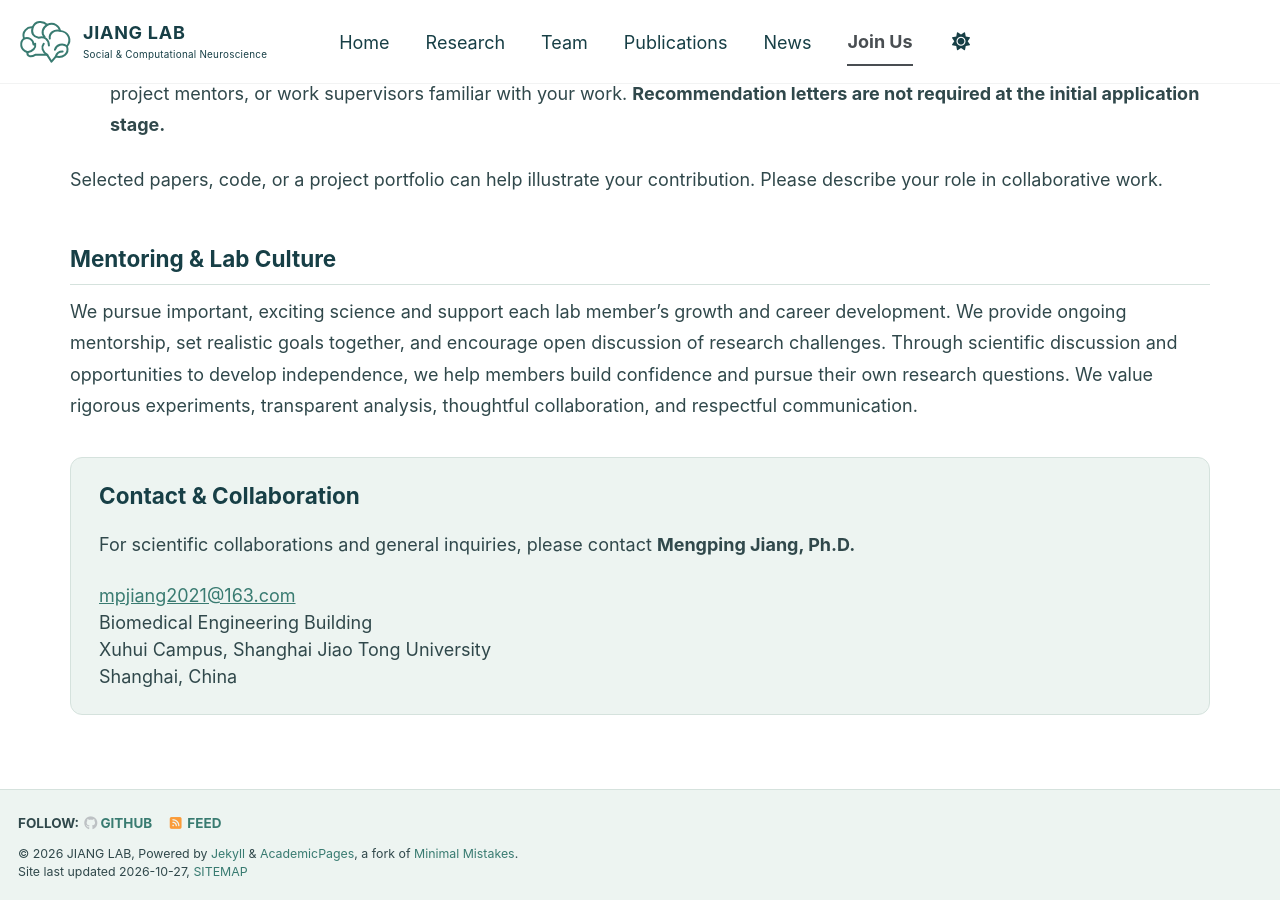
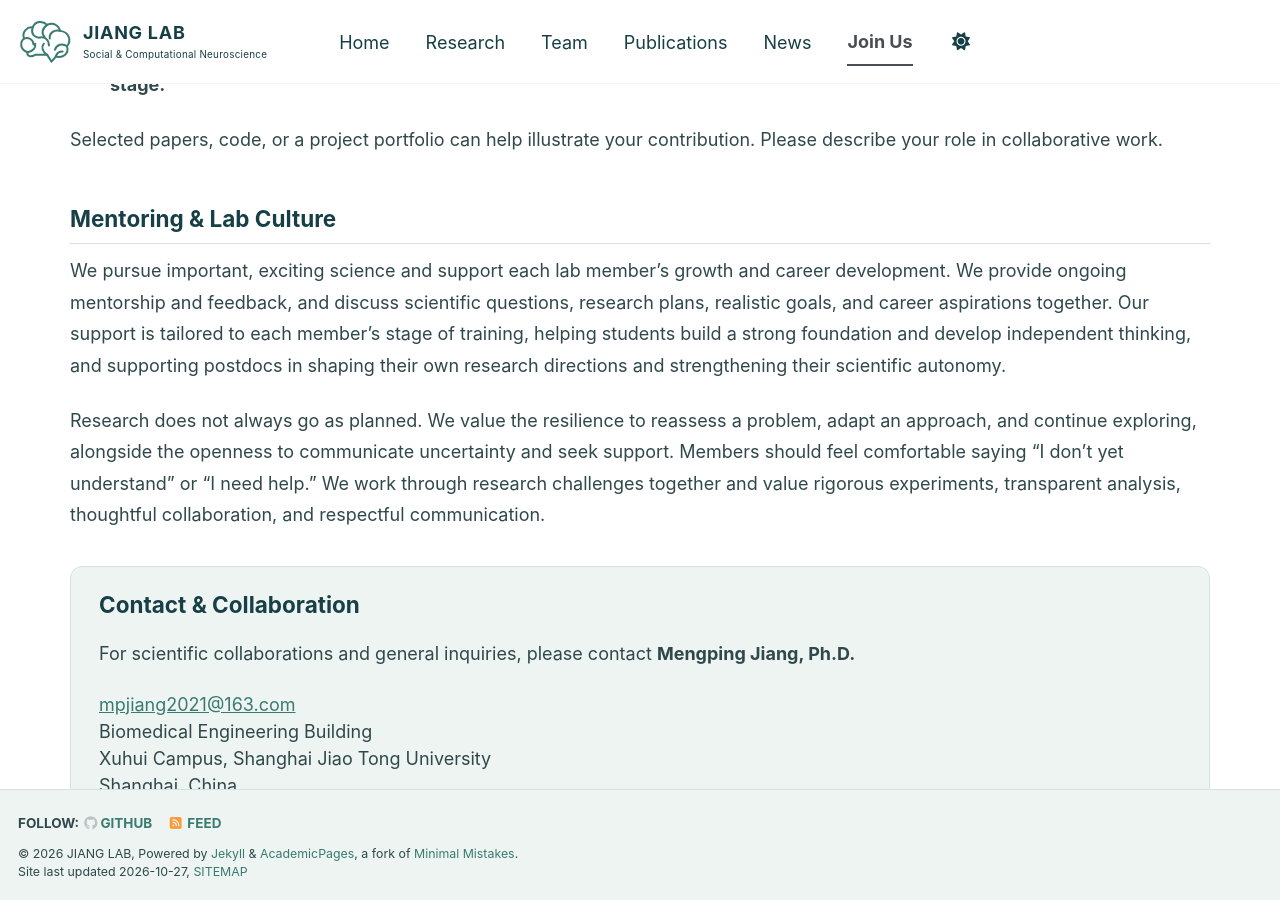
Before and after one commit to MengpingJiang/mengpingjiang.github.io, a Jekyll site: the page built from _pages/join.md, in a window 1280 px wide and 900 px high, scrolled down 2592 px. Built offline with Jekyll 4.4.1, drawn with Linux system fonts in a browser that asks for light colours; a script bundle is joined from its source files by our own code; library files that are not in the unit come from our copies; some of the changed text lies outside the part shown.

Commit message:
Clarify shared applicant values and stage-appropriate mentorship

```diff
--- a/_pages/join.md
+++ b/_pages/join.md
@@ -13,7 +13,7 @@ The **Laboratory for Social and Computational Neuroscience (LSCN)** at Shanghai
 
 We welcome backgrounds in neuroscience, biology, medicine, biomedical engineering, computer science, automation, psychology, and other disciplines. Applicants can contribute through experimental or computational expertise; experience in every technique is not expected.
 
-We value curiosity about neuroscience, initiative, and a thoughtful, constructive approach to research challenges.
+We value a genuine interest in neuroscience and the self-motivation to ask questions and pursue them. We look for people who actively learn new knowledge and skills to address scientific questions, work patiently and carefully, and take initiative in identifying and solving problems.
 
 [Email Mengping Jiang](mailto:mpjiang2021@163.com)
 
@@ -37,7 +37,7 @@ Please describe your main scientific contribution to previous work, a question y
 
 ## Master's & Ph.D. Students
 
-We welcome prospective master's and Ph.D. students interested in asking precise questions about social behavior and developing experimental or computational skills. We especially welcome students with a genuine interest in neuroscience, the initiative to ask questions and pursue ideas, and the willingness to learn through uncertainty and setbacks. Research rarely follows a straight path: we value careful troubleshooting, constructive responses to unexpected results, open communication, and seeking support when needed.
+We welcome prospective master's and Ph.D. students who want to investigate social behavior and build experimental or computational skills. We value curiosity, a willingness to learn, and the potential to grow as a researcher.
 
 In your inquiry, include your current program, expected graduation date, research or project experience, and the direction that interests you most.
 
@@ -80,7 +80,9 @@ Selected papers, code, or a project portfolio can help illustrate your contribut
 
 ## Mentoring & Lab Culture
 
-We pursue important, exciting science and support each lab member's growth and career development. We provide ongoing mentorship, set realistic goals together, and encourage open discussion of research challenges. Through scientific discussion and opportunities to develop independence, we help members build confidence and pursue their own research questions. We value rigorous experiments, transparent analysis, thoughtful collaboration, and respectful communication.
+We pursue important, exciting science and support each lab member's growth and career development. We provide ongoing mentorship and feedback, and discuss scientific questions, research plans, realistic goals, and career aspirations together. Our support is tailored to each member's stage of training, helping students build a strong foundation and develop independent thinking, and supporting postdocs in shaping their own research directions and strengthening their scientific autonomy.
+
+Research does not always go as planned. We value the resilience to reassess a problem, adapt an approach, and continue exploring, alongside the openness to communicate uncertainty and seek support. Members should feel comfortable saying "I don't yet understand" or "I need help." We work through research challenges together and value rigorous experiments, transparent analysis, thoughtful collaboration, and respectful communication.
 
 <span id="contact-collaboration" class="lscn-anchor"></span>
 
```
